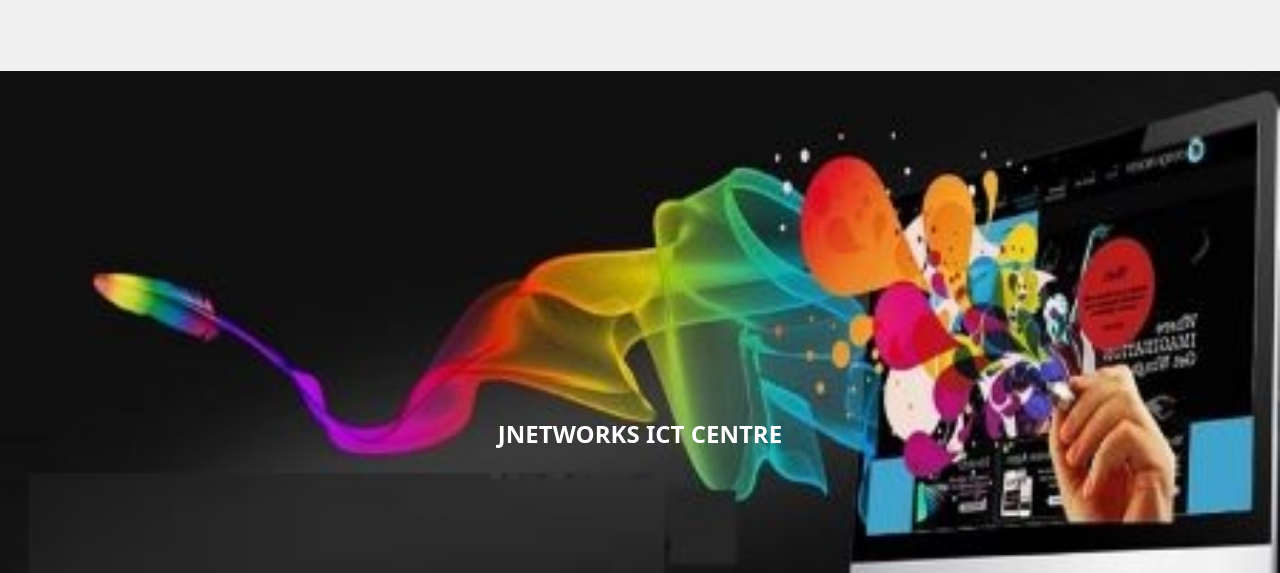
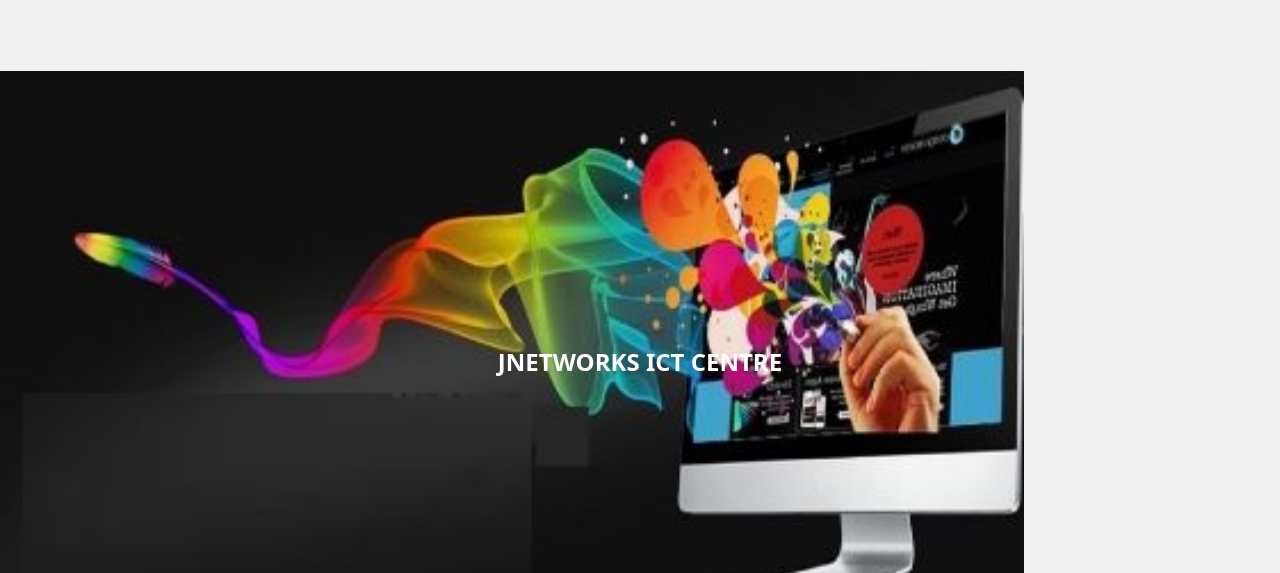
Before and after one commit to jeredeenambo/cyber, a plain HTML site: page download2.html in a window 1280 px wide. Shown: the part 57-630 px from the top of the page. Drawn offline with nearby package versions, Linux system fonts and the light colour scheme.

Commit message:
Update download2.html

```diff
--- a/download2.html
+++ b/download2.html
@@ -100,7 +100,7 @@
 
 <section style="margin-top:10%">
   <div style="position: relative;">
-    <img src="./IMAGES/4.JPG" style="width:">
+    <img src="./IMAGES/4.JPG" style="width:80%">
     <div style="position: absolute; top: 50%; left: 50%; transform: translate(-50%, -50%); text-align: center; color: white; font-size: 24px; font-weight: bold;">
       JNETWORKS ICT CENTRE
     </div>
```
